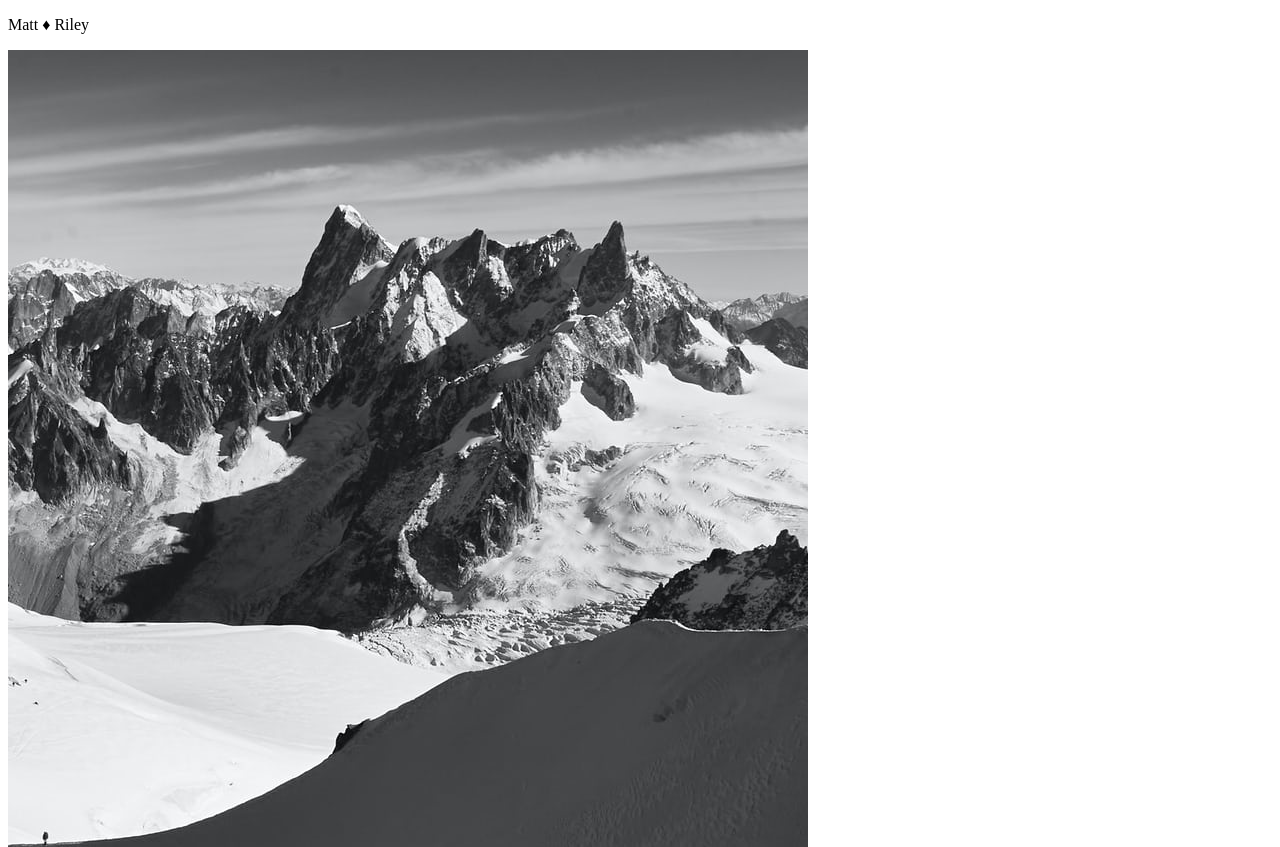
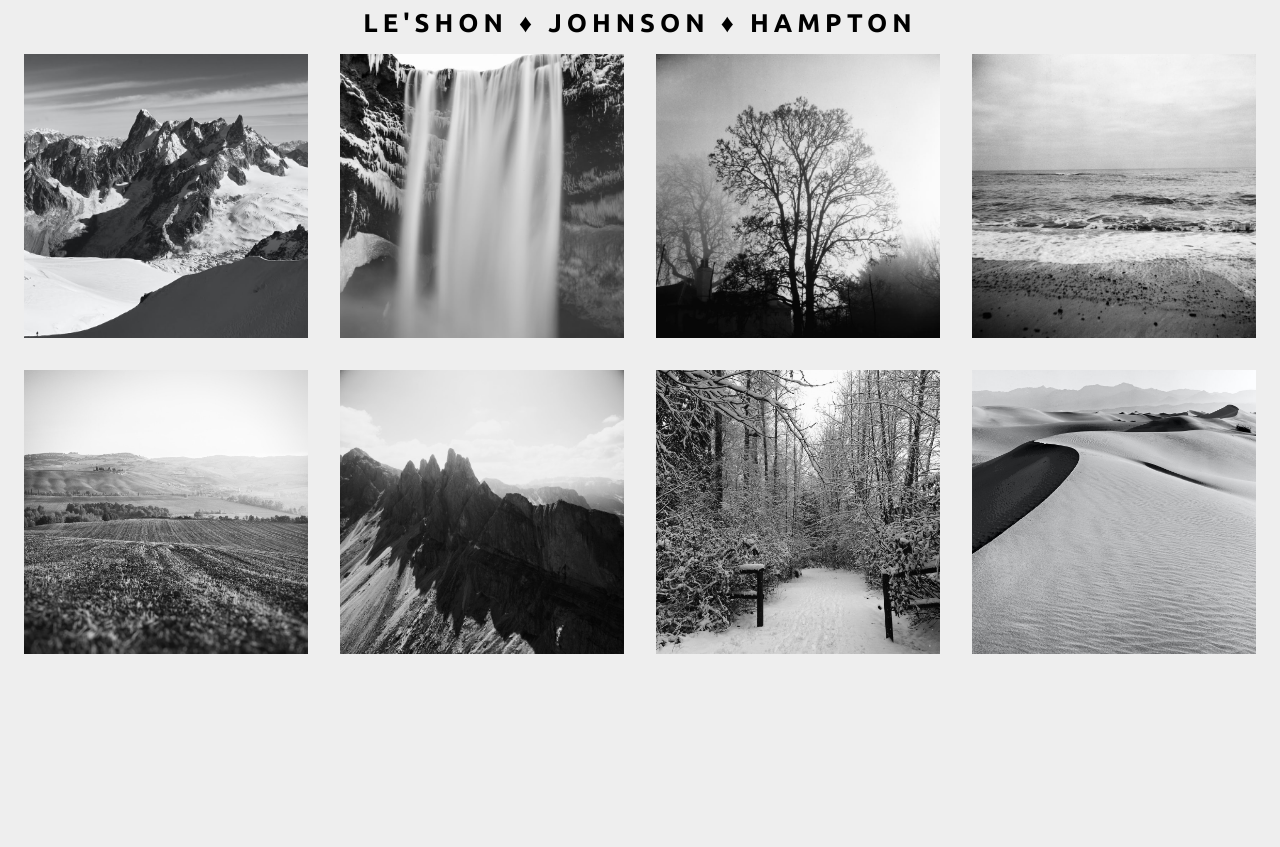
Before and after one commit to LJHamptonLDR/Photosite, a plain HTML site: page index.html in a window 1280 px wide. Shown: the top 847 px of the page. After the commit the page ends 800 px from the top, so only its background shows below. Drawn offline with Linux system fonts and the light colour scheme.

Commit message:
Added styles to CSS file. Modified HTML file.

```diff
--- a/index.html
+++ b/index.html
@@ -10,7 +10,7 @@
 </head>
 <body>
       <!-- Symbols can be used in HTML -->
-  <p>Matt &diams; Riley</p>
+  <p>Le'Shon &diams; Johnson &diams; Hampton</p>
   <img src="Images/caradhras.jpeg" alt="Snow covered mountains">
   <img src="Images/waterfall.jpeg" alt="Waterfall">
   <img src="Images/tree.jpeg" alt="Silhouette of a tree">
--- a/style.css
+++ b/style.css
@@ -0,0 +1,38 @@
+@import url('https://fonts.googleapis.com/css2?family=Ubuntu:wght@400;700&display=swap');
+
+body {
+    background-color: #eee;
+}
+
+p {
+    font-family: 'Ubuntu', sans-serif;
+    font-weight: 700;
+    /* font-weight: bold; */
+    text-transform: uppercase;
+    letter-spacing: 5px;
+    /* VW sets the font/text size based on the width of the viewport (AKA Browser window) */
+    font-size: 2vw;
+    /* font-size: 35px; */
+    text-align: center;
+    border-bottom: 5xp solid, #ccc;
+    padding-bottom: 10px 0;
+
+    /* 22.5 * 2 = 44 */
+    /* 1.25 * 2 = 2.5 */
+    /* 45 + 2.5 = 47.5 */
+    width: 47.5%;
+
+    /* "margin: auto" centers the paragraph element hoziontally inside of the body element */
+    margin: auto;
+}
+
+img {
+    /* 2.5 * 4 = 90 */
+    width: 22.5%;
+    /* 1.25 * 2 * 4 = 10 */
+    margin: 1.25%;
+    /* 90 + 10 = 100 */
+
+    /* The float CSS property places an element on the left or right side of its container/parent, allowing text and inline elements to wrap around it. The element is removed from the normal document flow. Also, removes the "mystery space" between image elements (NOTE: This "mystery space" is the actual spaces between "img" elements in an html */
+    float: left;
+}
```
